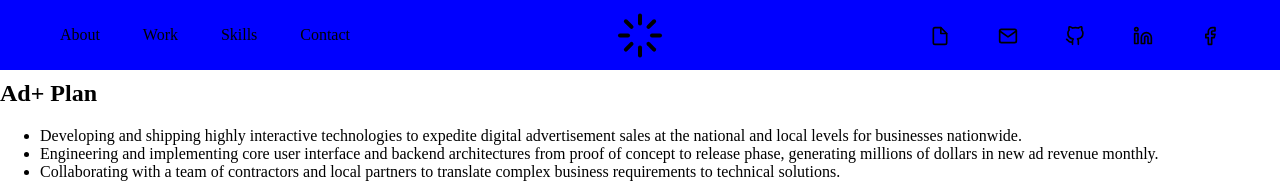
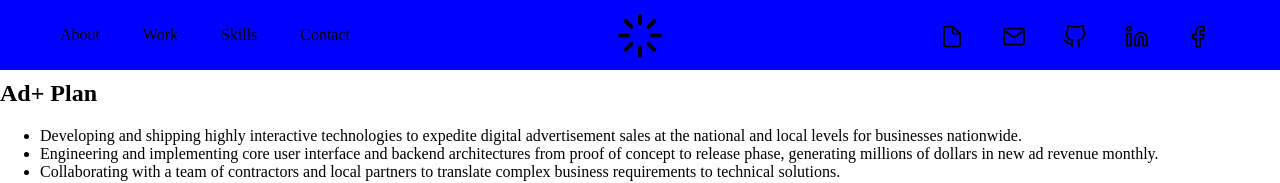
Before and after one commit to drewgrubb0/drewgrubb.com, a Gatsby site: page / in a window 1280 px wide. Shown: the top 183 px of the page. Built offline with nearby package versions, Linux system fonts and the light colour scheme; Gatsby itself is replaced by a stand-in of ours.

Commit message:
Added external links + basic animation

```diff
--- a/src/components/layout/header.tsx
+++ b/src/components/layout/header.tsx
@@ -27,11 +27,34 @@
     display: flex;
     justify-content: space-between;
     align-items: center;
+  }
+`;
 
-    li > svg {
+const StyledExternalLinks = styled.nav`
+  width: 25%;
+  ul {
+    padding: 0px;
+    list-style: none;
+    display: flex;
+    justify-content: space-between;
+    align-items: center;
+
+    li {
+      transition: 0.2s ease;
+      &:hover,
+      &:focus {
+        transform: scale(1.25, 1.25);
+      }
+      a {
+        color: black;
+        padding: 10px;
+        svg {
           transform: translateY(15%);
-      width: 20px;
-      height: 20px;
+          width: 24px;
+          height: 24px;
+          stroke-width: 1.85;
+        }
+      }
     }
   }
 `;
@@ -61,25 +84,60 @@
           <IconBuilder name="Logo" />
         </div>
       </StyledLogo>
-      <StyledNav>
+      <StyledExternalLinks>
         <ul>
           <li>
+            <a
+              href="/resume.pdf"
+              aria-label="Resume"
+              target="_blank"
+              rel="noopener noreferrer"
+            >
               <IconBuilder name="Resume" />
+            </a>
           </li>
           <li>
+            <a
+              href="mailto: drew.grubb0@gmail.com"
+              aria-label="Email"
+              target="_blank"
+              rel="noopener noreferrer"
+            >
               <IconBuilder name="Email" />
+            </a>
           </li>
           <li>
+            <a
+              href="https://github.com/drewgrubb0"
+              aria-label="Github"
+              target="_blank"
+              rel="noopener noreferrer"
+            >
               <IconBuilder name="Github" />
+            </a>
           </li>
           <li>
+            <a
+              href="https://www.linkedin.com/in/drew-grubb/"
+              aria-label="LinkedIn"
+              target="_blank"
+              rel="noopener noreferrer"
+            >
               <IconBuilder name="LinkedIn" />
+            </a>
           </li>
           <li>
+            <a
+              href="https://www.facebook.com/drew.grubb/"
+              aria-label="Facebook"
+              target="_blank"
+              rel="noopener noreferrer"
+            >
               <IconBuilder name="Facebook" />
+            </a>
           </li>
         </ul>
-      </StyledNav>
+      </StyledExternalLinks>
     </StyledHeader>
   );
 };
```
Lines whose indentation alone changed are shown as unchanged.
